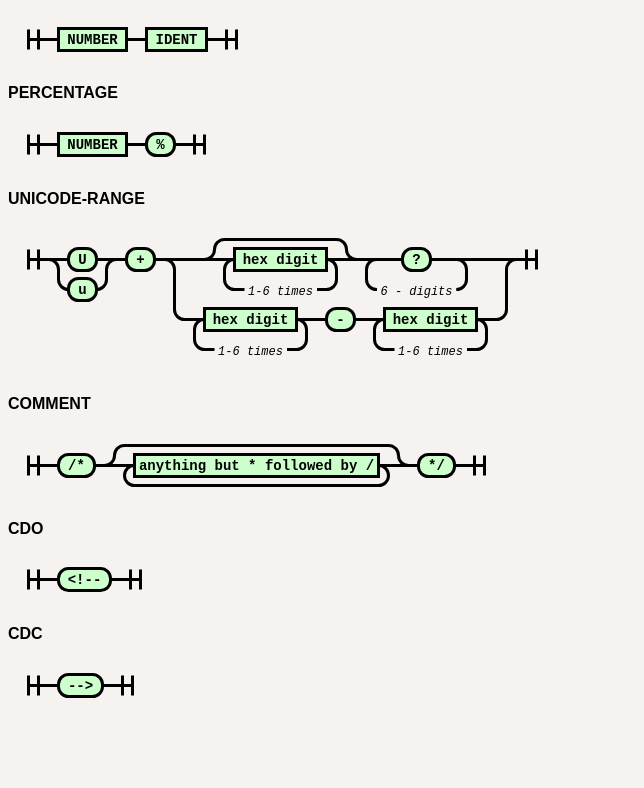
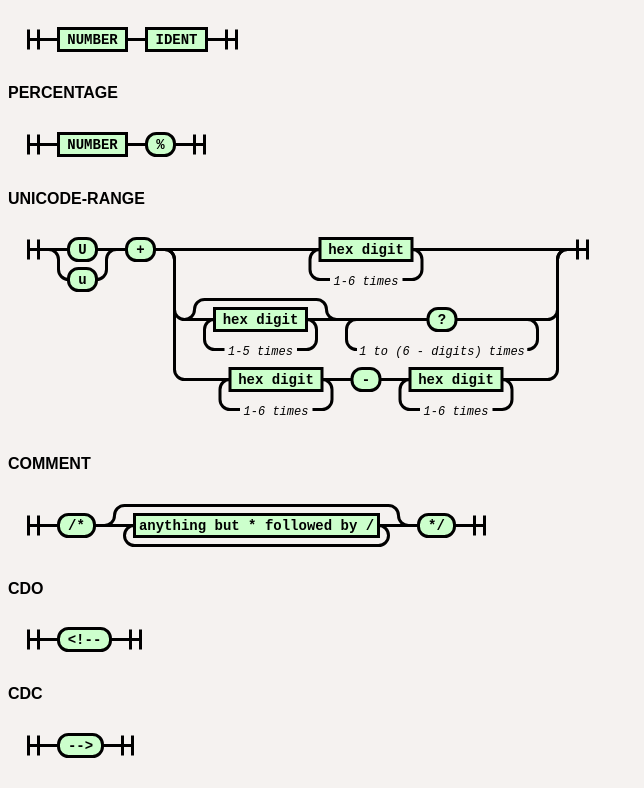
Before and after one commit to tabatkins/railroad-diagrams, a plain HTML site: page example.html in a window 1280 px wide. Shown: the part 1189-1977 px from the top of the page, without its empty margins (0-644 px from the left). Before the commit the page ends 1917 px from the top, so only its background shows below. Drawn offline with Linux system fonts and the light colour scheme.

Commit message:
Fix the UNICODE-RANGE token.

```diff
--- a/example.html
+++ b/example.html
@@ -127,9 +127,10 @@ Diagram(
 		Terminal('u')),
 	Terminal('+'),
 	Choice(0,
+		Sequence(OneOrMore(NonTerminal('hex digit'), Comment('1-6 times'))),
 		Sequence(
-			ZeroOrMore(NonTerminal('hex digit'), Comment('1-6 times')),
-			OneOrMore(Terminal('?'), Comment('6 - digits'))),
+			ZeroOrMore(NonTerminal('hex digit'), Comment('1-5 times')),
+			OneOrMore(Terminal('?'), Comment('1 to (6 - digits) times'))),
 		Sequence(
 			OneOrMore(NonTerminal('hex digit'), Comment('1-6 times')),
 			Terminal('-'),
```
